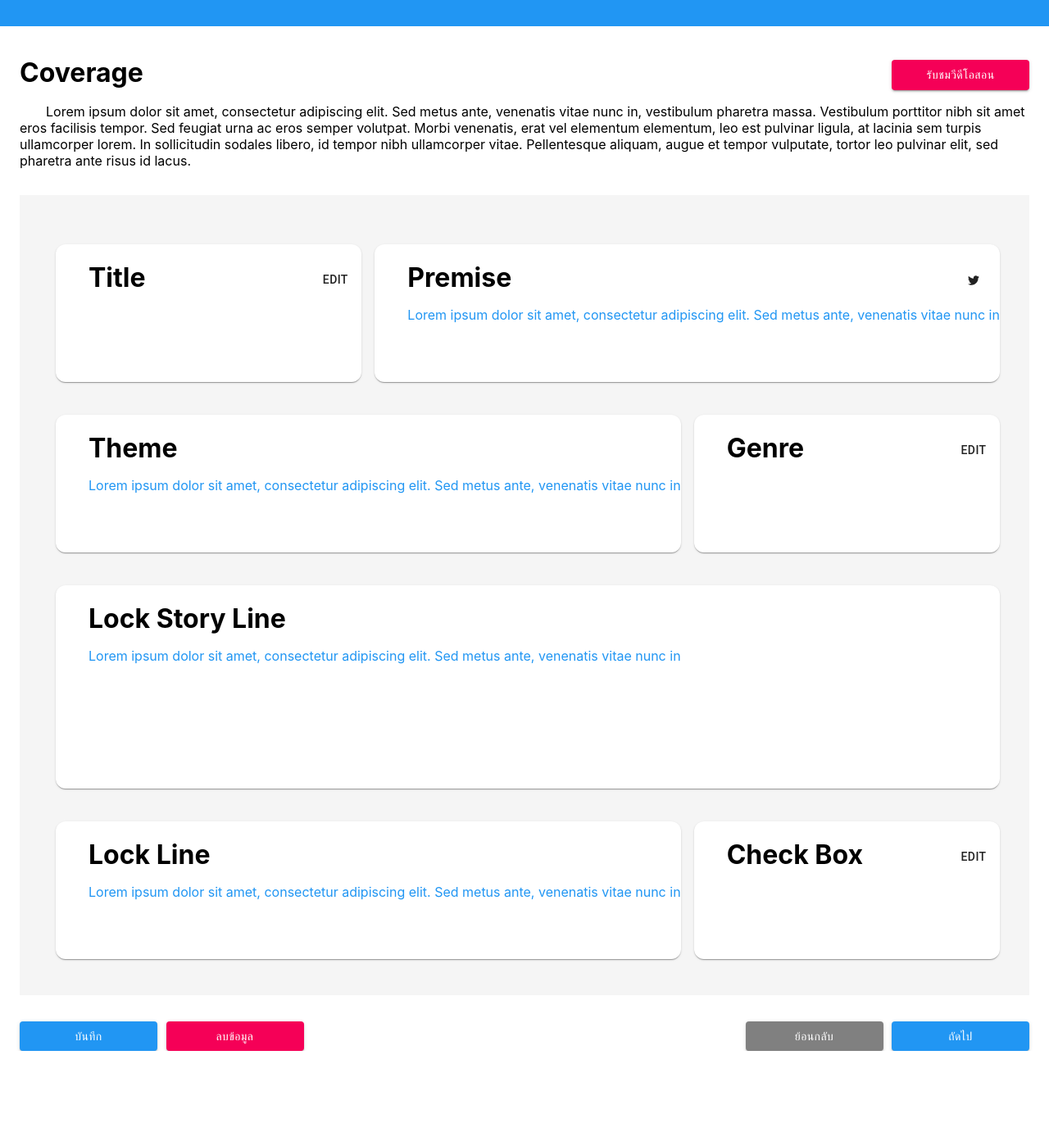
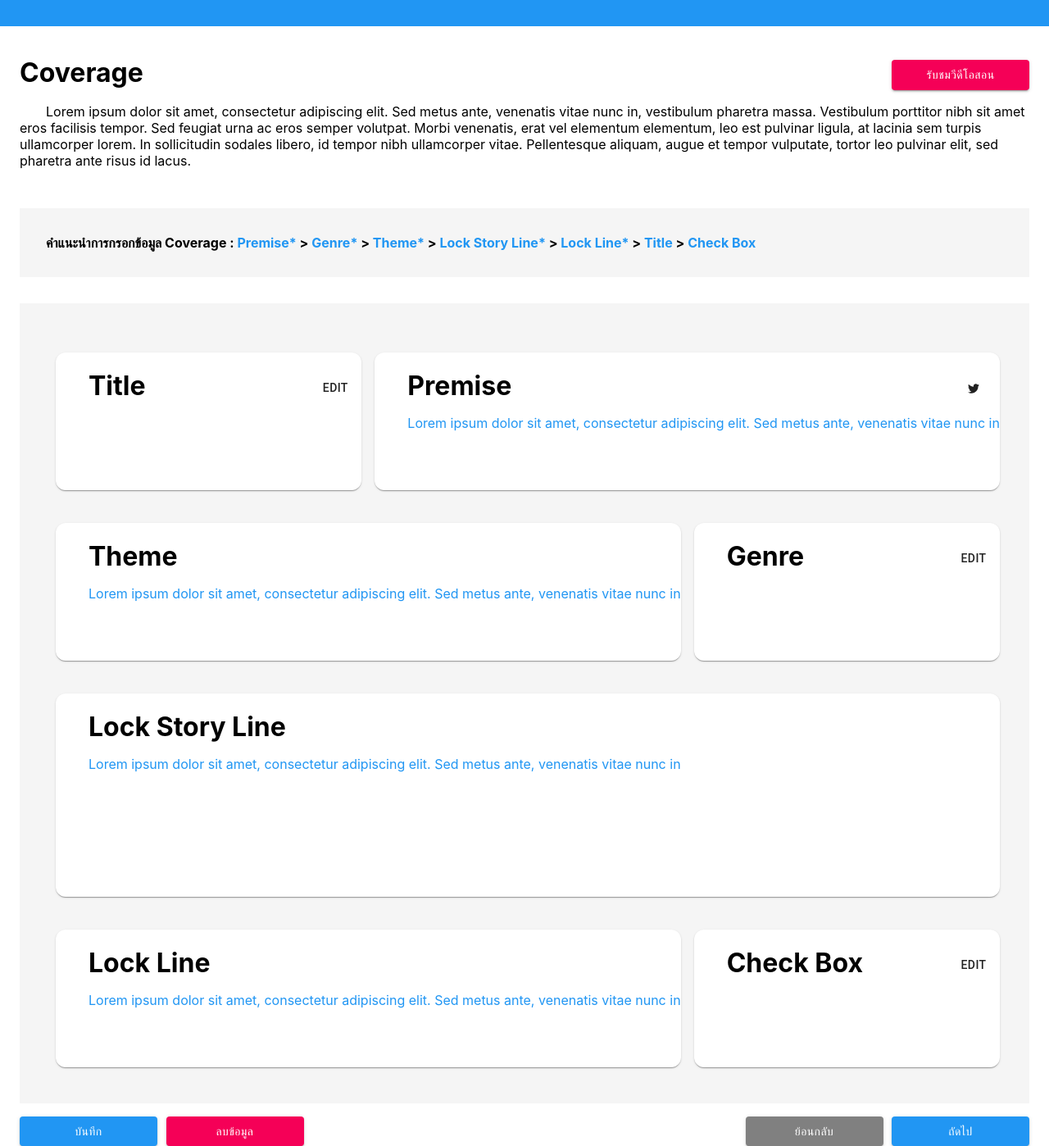
Before and after one commit to herorshi/story-bow-UI, a React (Create React App) app: page /CoveragePage in a window 1280 px wide. Shown: the whole page at 82% size. Before the commit the page ends 1282 px from the top, so only its background shows below. Built offline with nearby package versions, Linux system fonts and the light colour scheme.

Commit message:
Coverage suggestion

```diff
--- a/src/component/page/CoveragePage.js
+++ b/src/component/page/CoveragePage.js
@@ -4,6 +4,7 @@ import pageDetail from "../../pageDetail";
 import Board from "../Board";
 import CoverageBoard from "../CoverageBoard";
 import StyledButton from "../StyledButton";
+
 export default function CoveragePage(props) {
   return (
     <PageHeader
@@ -12,9 +13,21 @@ export default function CoveragePage(props) {
         alert("showvdo");
       }}
     >
+      <Board>
+        <b>
+          คำแนะนำการกรอกข้อมูล Coverage :
+          <span className="primarytxt"> Premise*</span> >
+          <span className="primarytxt"> Genre*</span> >
+          <span className="primarytxt"> Theme*</span> >
+          <span className="primarytxt"> Lock Story Line*</span> >
+          <span className="primarytxt"> Lock Line*</span> >
+          <span className="primarytxt"> Title</span> >
+          <span className="primarytxt"> Check Box</span>
+        </b>
+      </Board>
       <CoverageBoard />
 
-      <div className="pageHeader" style={{ marginTop: "2em" }}>
+      <div className="pageHeader" style={{ marginTop: "1em" }}>
         <div>
           <StyledButton
             variant="contained"
```
